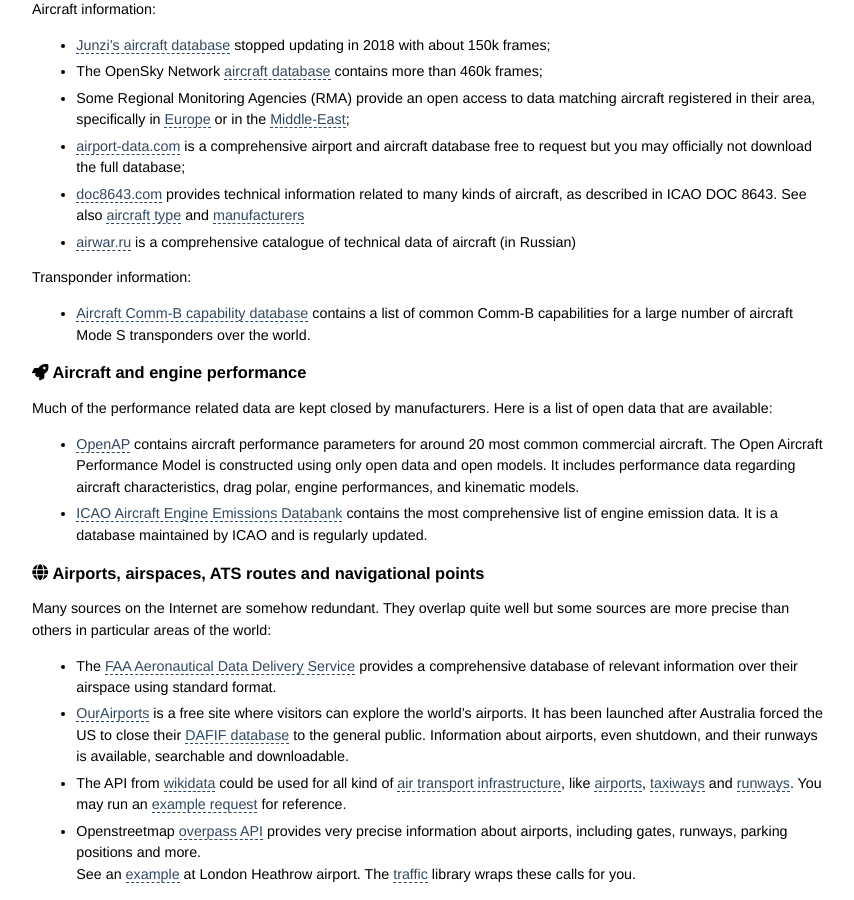
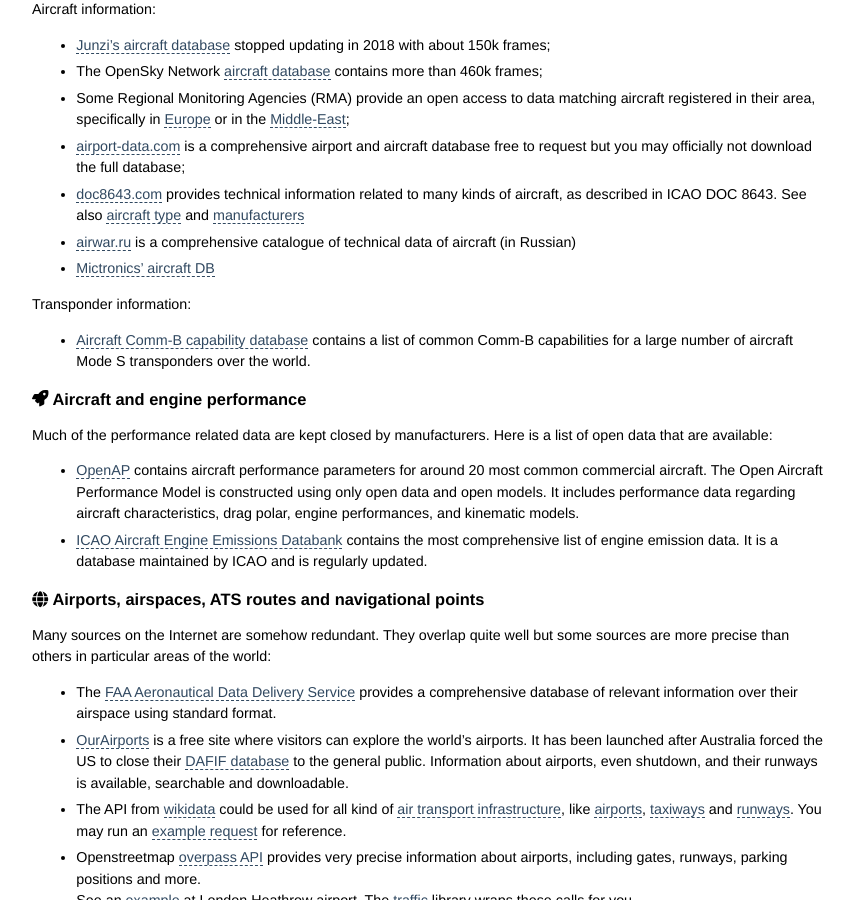
Before and after one commit to open-aviation/atmdata, a Jekyll site: the page built from _pages/data_sources.md, in a window 1280 px wide and 900 px high, scrolled down 670 px. Shown: the whole window, without its empty margins (208-1062 px from the left). Built offline with Jekyll 4.4.1, drawn with Linux system fonts in a browser that asks for light colours; nearby versions of some CDN libraries.

Commit message:
added mictronics aircraft DB

```diff
--- a/_pages/data_sources.md
+++ b/_pages/data_sources.md
@@ -28,6 +28,7 @@ Aircraft information:
 - [airport-data.com](http://www.airport-data.com/api/doc.php) is a comprehensive airport and aircraft database free to request but you may officially not download the full database;
 - [doc8643.com](https://doc8643.com/) provides technical information related to many kinds of aircraft, as described in ICAO DOC 8643. See also [aircraft type](https://www.icao.int/publications/DOC8643/Pages/Search.aspx) and [manufacturers](https://www.icao.int/publications/DOC8643/Pages/Manufacturers.aspx)
 - [airwar.ru](http://airwar.ru/) is a comprehensive catalogue of technical data of aircraft (in Russian)
+- [Mictronics' aircraft DB](https://www.mictronics.de/aircraft-database/)
 
 Transponder information:
 
```
